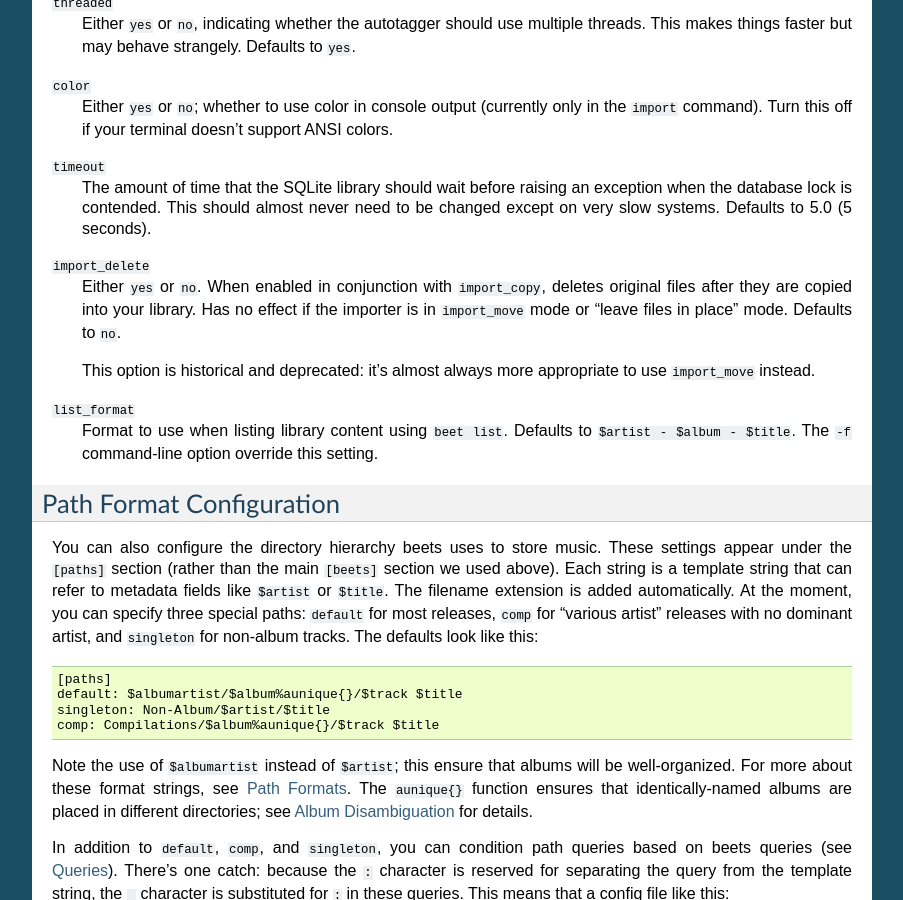
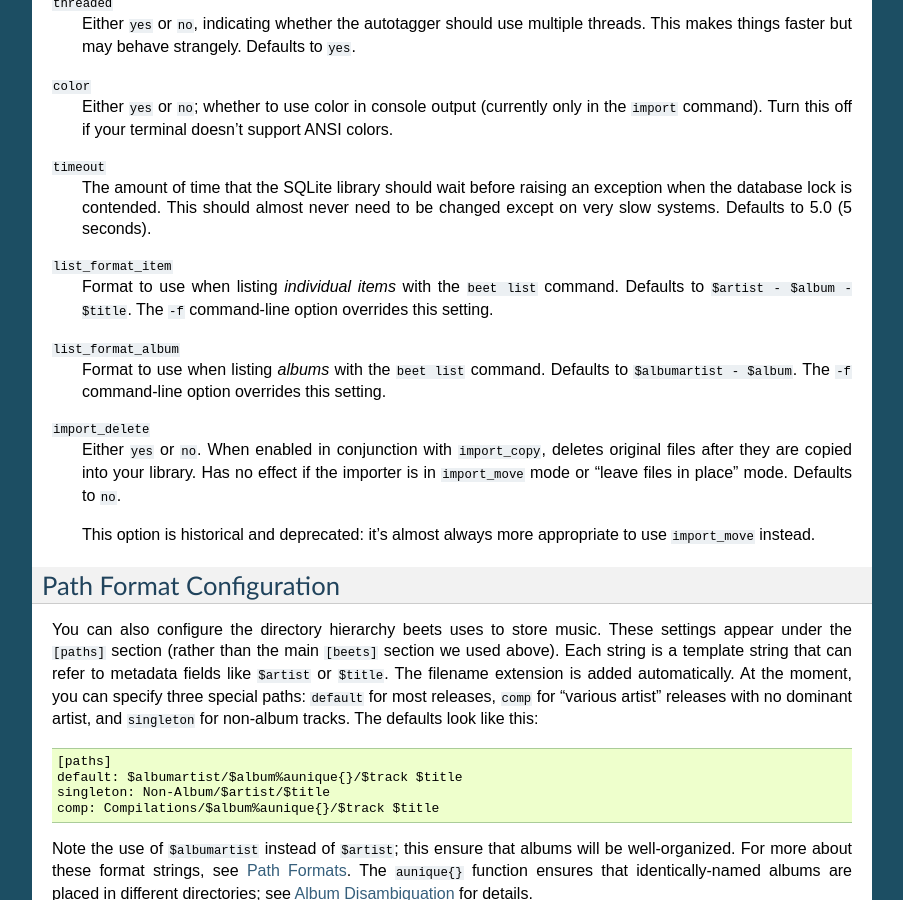
Before and after one commit to google-code-export/beets, a Sphinx documentation site: the page built from docs/reference/config.rst, in a window 1280 px wide and 900 px high, scrolled down 2507 px. Shown: the whole window, without its empty margins (198-1101 px from the left). Built offline with Sphinx 7.4.7, drawn with Linux system fonts in a browser that asks for light colours.

Commit message:
separate config options for item and album formats
Extends GC-362 (GH-38) to use two different config options: one for albums and
one for items.

```diff
--- a/docs/changelog.rst
+++ b/docs/changelog.rst
@@ -4,6 +4,9 @@ Changelog
 1.0b15 (in development)
 -----------------------
 
+* The default output format for the ``beet list`` command is now configurable
+  via the :ref:`list_format_item <list_format_item>` and :ref:`list_format_album
+  <list_format_album>` config options. Thanks to Fabrice Laporte.
 * New plugin event: ``import_task_choice`` is called after an import task has an
   action assigned.
 * New plugin event: ``library_opened`` is called when beets starts up and
--- a/docs/reference/config.rst
+++ b/docs/reference/config.rst
@@ -162,6 +162,20 @@ section header:
     exception when the database lock is contended. This should almost never need
     to be changed except on very slow systems. Defaults to 5.0 (5 seconds).
 
+.. _list_format_item:
+
+``list_format_item``
+    Format to use when listing *individual items* with the ``beet list``
+    command. Defaults to ``$artist - $album - $title``. The ``-f`` command-line
+    option overrides this setting.
+
+.. _list_format_album:
+
+``list_format_album``
+    Format to use when listing *albums* with the ``beet list`` command.
+    Defaults to ``$albumartist - $album``. The ``-f`` command-line option
+    overrides this setting.
+
 ``import_delete``
     Either ``yes`` or ``no``. When enabled in conjunction with ``import_copy``,
     deletes original files after they are copied into your library. Has no
@@ -171,10 +185,7 @@ section header:
     This option is historical and deprecated: it's almost always more
     appropriate to use ``import_move`` instead.
 
-``list_format``
-    Format to use when listing library content using ``beet list``. Defaults to
-    ``$artist - $album - $title``. The ``-f`` command-line option override this
-    setting.
+
 
 .. _path-format-config:
 
```
Also changed, not shown: 1 other file.
